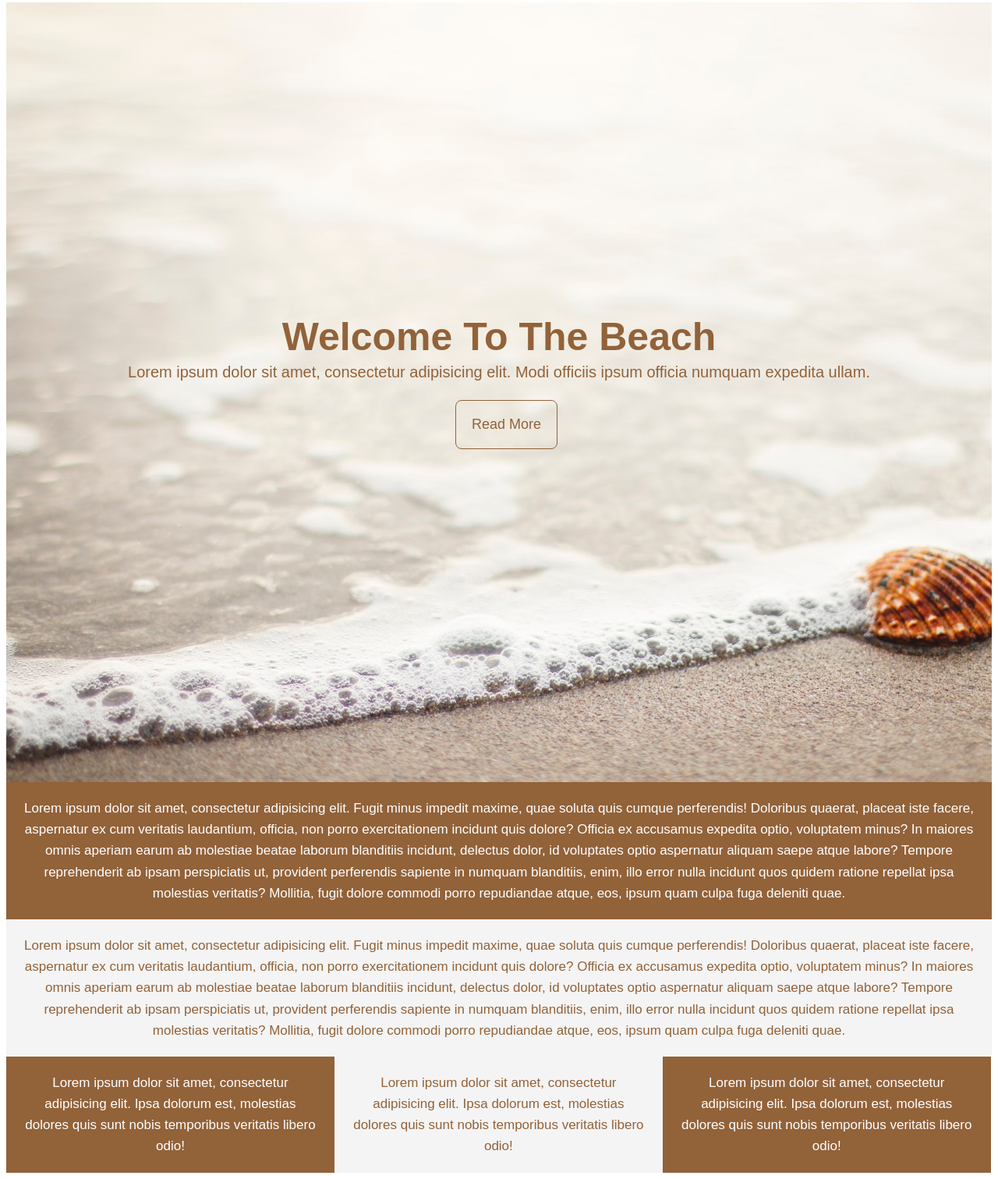
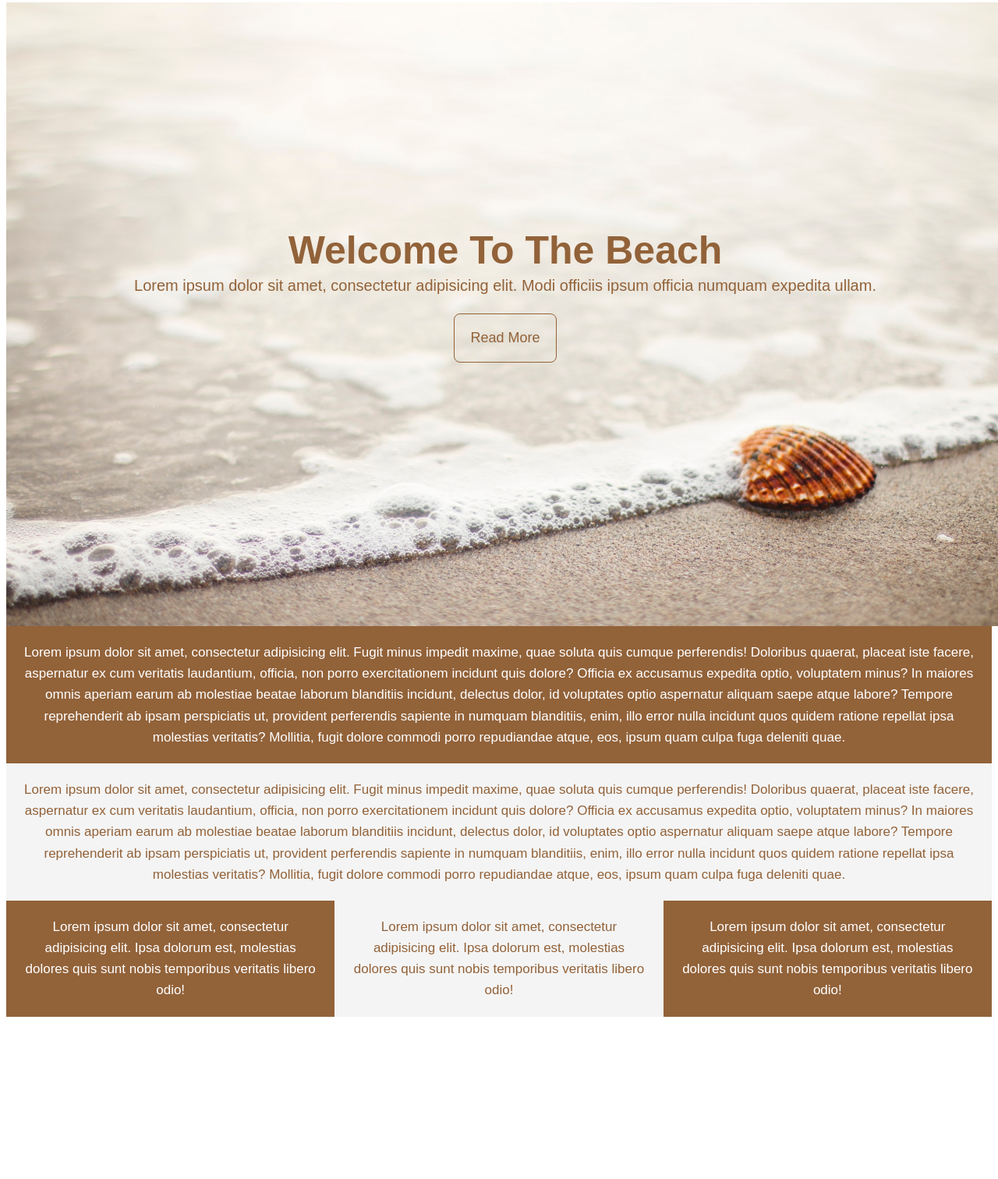
Before and after one commit to mashasyomchyna85/Fullscreen-landing-page, a plain HTML site: page index.html in a window 1280 px wide. Shown: the part 5-1517 px from the top of the page at 78% size. After the commit the page ends 1317 px from the top, so only its background shows below. Drawn offline with Linux system fonts and the light colour scheme.

Commit message:
mobile-version

```diff
--- a/index.html
+++ b/index.html
@@ -11,11 +11,13 @@
 </head>
 
 <body>
-    <header id="showcase">
+    <div class="container">
+        <div class="showcase">
             <h1>Welcome To The Beach</h1>
             <p id="text">Lorem ipsum dolor sit amet, consectetur adipisicing elit. Modi officiis ipsum officia numquam expedita ullam.</p>
             <a href="#" class="button">Read More</a>
-    </header>
+        </div>
+        <div class="flex-column">
             <section class="section-a">
                 <div>Lorem ipsum dolor sit amet, consectetur adipisicing elit. Fugit minus impedit maxime, quae soluta quis
                     cumque perferendis! Doloribus quaerat, placeat iste facere, aspernatur ex cum veritatis laudantium,
@@ -36,7 +38,8 @@
                     repellat ipsa molestias veritatis? Mollitia, fugit dolore commodi porro repudiandae atque, eos, ipsum quam
                     culpa fuga deleniti quae.</div>
             </section>
-    <section>
+        </div>
+        <section class="flex-row">
             <div class="section-a box-1">
                 Lorem ipsum dolor sit amet, consectetur adipisicing elit. Ipsa dolorum est, molestias dolores quis sunt
                 nobis temporibus veritatis libero odio!
@@ -48,5 +51,6 @@
                 nobis temporibus veritatis libero odio!
             </div>
         </section>
+    </div>
 </body>
 </html>
--- a/styles.css
+++ b/styles.css
@@ -3,17 +3,29 @@ body {font-family: Arial, Helvetica, sans-serif;
     color: #926239;
 }
 
+.container {
+    display: flex;
+    flex-direction: column;
+}
+
 h1 {
-    padding-top: 400px;
     margin: 0;
     text-align: center;
     font-size: 50px;
 }
 
-#showcase {
+.showcase {
     background-image: url('./images/beachshowcase.jpg');
-    height: 1000px;
+    height: 100vh;
+    width: 100vw;
+    background-repeat: no-repeat;
     background-size: cover;
+    background-position: bottom;
+    display: flex;
+    flex-direction: column;
+    justify-content: center;
+    align-items: center;
+
 }
 
 .button {
@@ -25,7 +37,6 @@ h1 {
     padding: 20px;
     text-decoration: none;
     font: inherit;
-    display: inline-block;
     font-size: 18px;
     margin: 20px 45vw 50px;
 }
@@ -57,12 +68,17 @@ h1 {
     color: inherit;
 }
 
-.box-1 {
-    width: 33.3%;
-    display: inline-block;
-    box-sizing: border-box;
+.flex-column {
+    display: flex;
+    flex-direction: column;
 }
 
-.box-2 {
-    width: 33.3%;
+.flex-row {
+    display: flex;
 }
+
+@media screen and (max-width: 576px) {
+    .flex-row {
+        flex-direction: column;
+    }
+}
```
Lines whose indentation alone changed are shown as unchanged.
